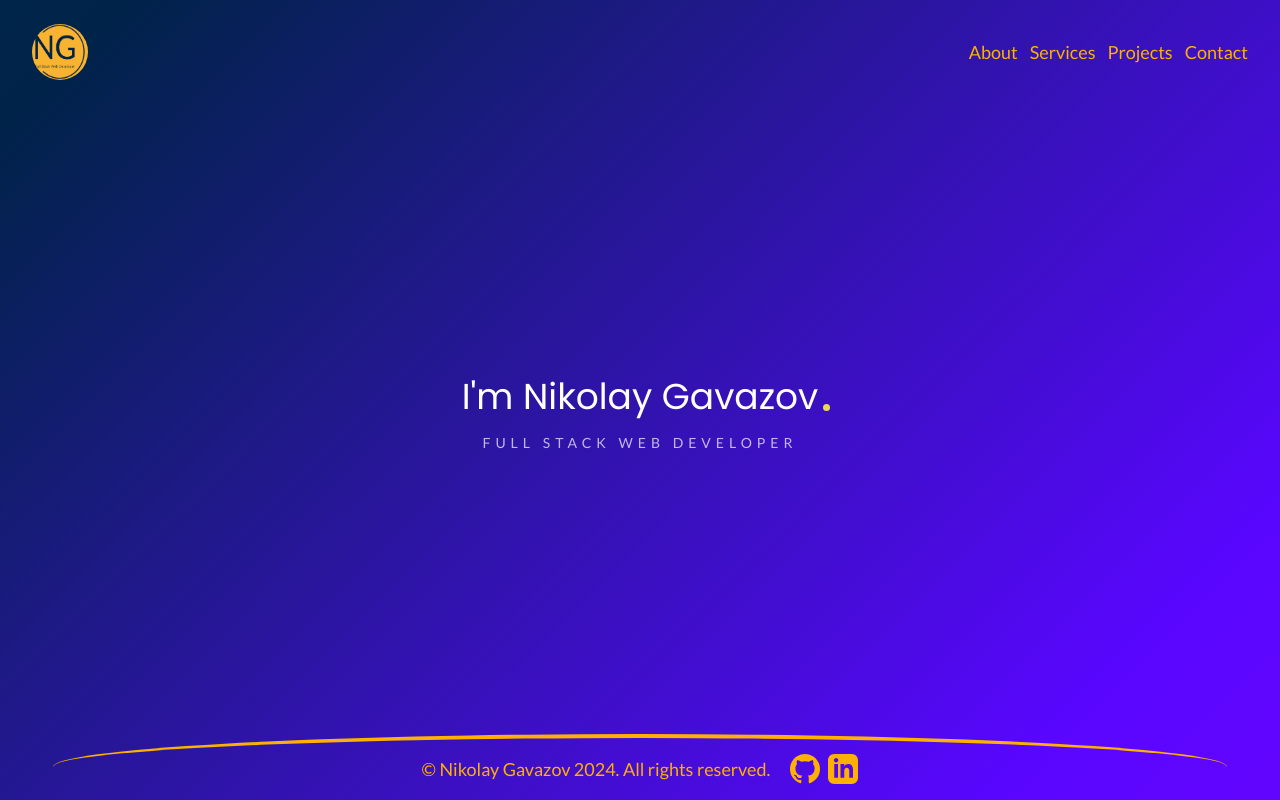
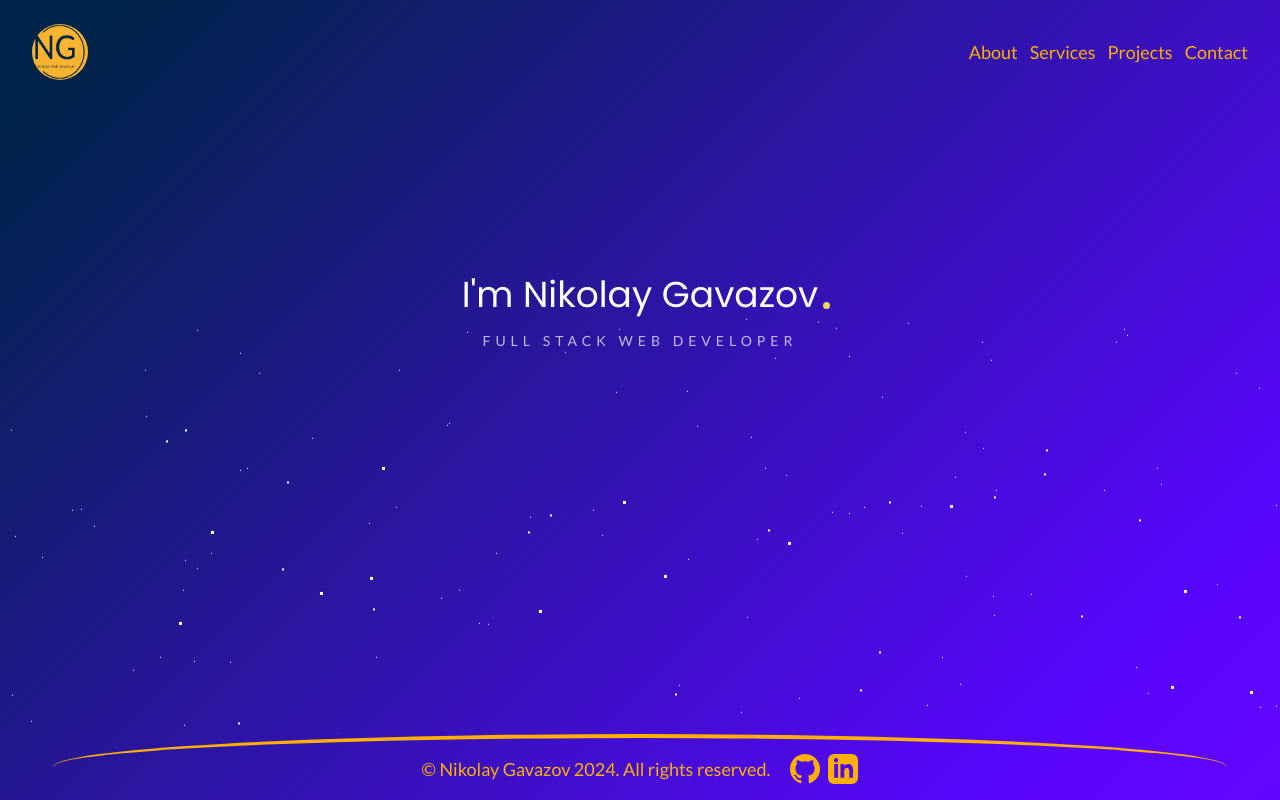
Before and after one commit to Nikolay-Gavazov/MyWebPage, a Next.js app: page / in a window 1280 px wide. Built offline with nearby package versions, Linux system fonts and the light colour scheme.

Commit message:
Update layout.tsx

```diff
--- a/src/app/layout.tsx
+++ b/src/app/layout.tsx
@@ -22,7 +22,13 @@ export default function RootLayout({
         <header>
           <Nav />
         </header>
-        <main className="app">{children}</main>
+        <main className="app flex flex-col flex-1">{children}
+        <div className="w-full h-full">
+        <div id="stars"></div>
+        <div id="stars2"></div>
+        <div id="stars3"></div>
+      </div>
+        </main>
         <Footer />
       </body>
     </html>
```
